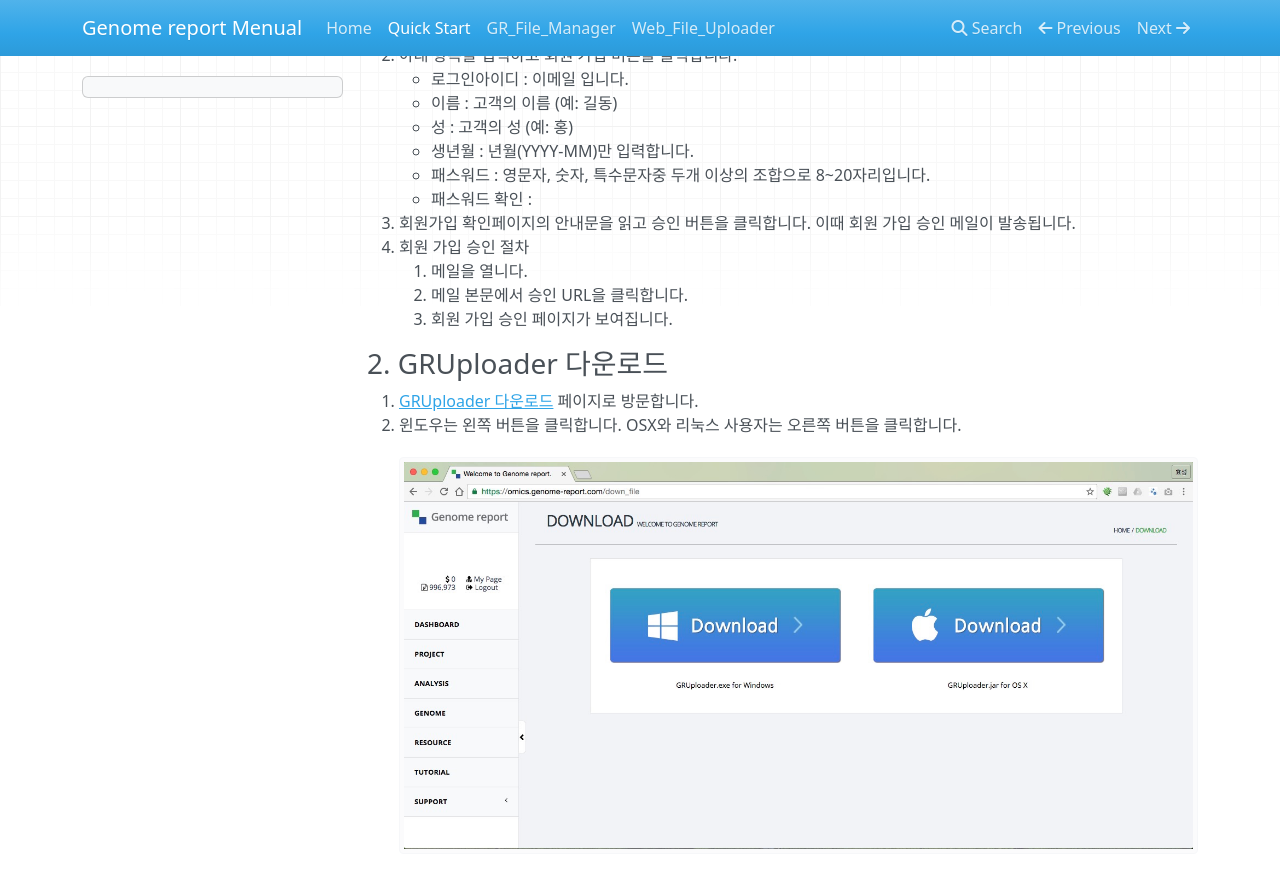
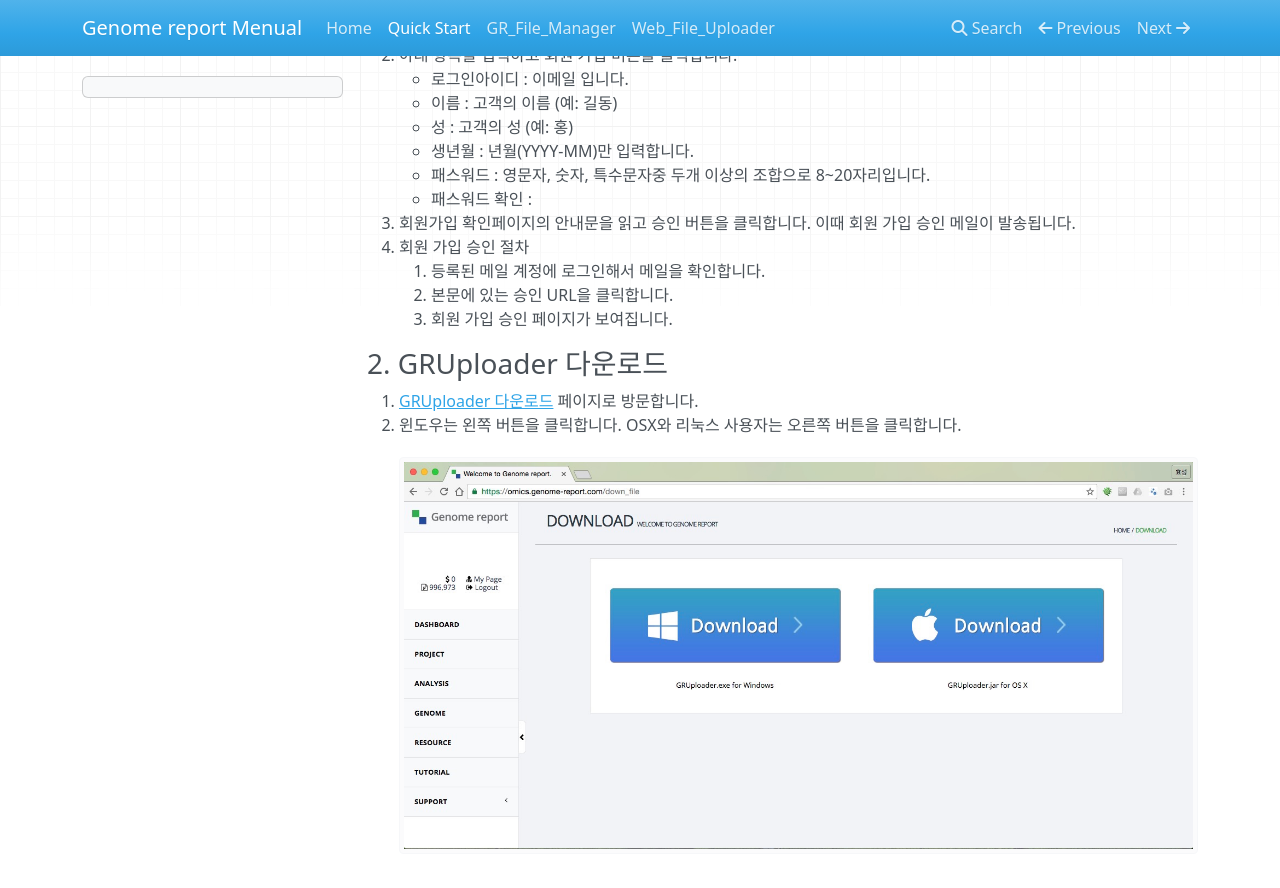
Before and after one commit to genomereport/gimanual, an MkDocs documentation site: the page built from docs/Quick_Start.md, in a window 1280 px wide and 900 px high, scrolled down 348 px. Shown: the top 888 px of the window. Built offline with MkDocs 1.6.1, drawn with Linux system fonts in a browser that asks for light colours; nearby versions of some CDN libraries; old or Windows-style settings are respelled for this version of MkDocs.

Commit message:
fix typo

```diff
--- a/docs/Quick_Start.md
+++ b/docs/Quick_Start.md
@@ -20,8 +20,8 @@
     - 패스워드 확인 :
 1. 회원가입 확인페이지의 안내문을 읽고 승인 버튼을 클릭합니다. 이때 회원 가입 승인 메일이 발송됩니다.
 1. 회원 가입 승인 절차
-    1. 메일을 열니다.
-    2. 메일 본문에서 승인 URL을 클릭합니다.
+    1. 등록된 메일 계정에 로그인해서 메일을 확인합니다.
+    2. 본문에 있는 승인 URL을 클릭합니다.
     3. 회원 가입 승인 페이지가 보여집니다.
 
 ### 2. GRUploader 다운로드
```
